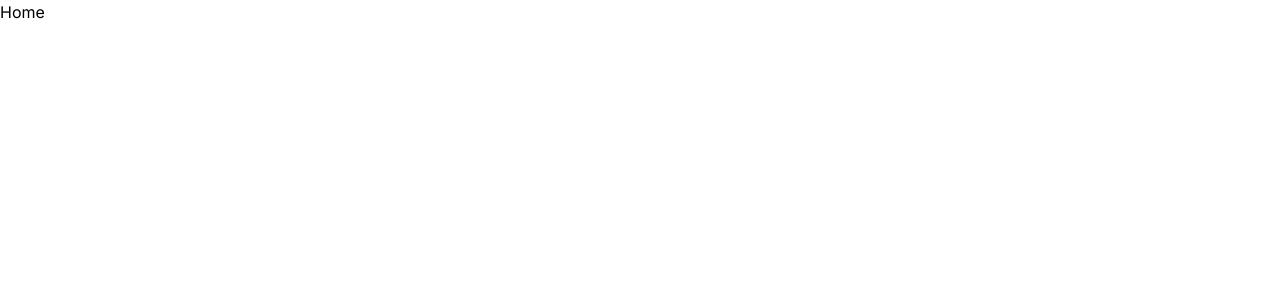
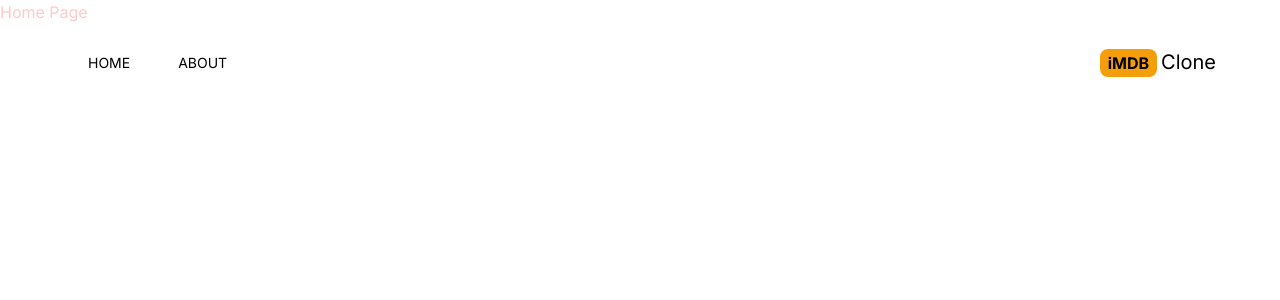
Before and after one commit to zzrose/iMDB, a Next.js app: page / in a window 1280 px wide. Shown: the top 300 px of the page. Built offline with nearby package versions, Linux system fonts and the light colour scheme.

Commit message:
create the header section

```diff
--- a/package.json
+++ b/package.json
@@ -16,6 +16,7 @@
     "postcss": "8.4.24",
     "react": "18.2.0",
     "react-dom": "18.2.0",
+    "react-icons": "^4.9.0",
     "tailwindcss": "3.3.2"
   }
 }
--- a/src/app/layout.jsx
+++ b/src/app/layout.jsx
@@ -1,3 +1,5 @@
+
+import Header from '@/components/Header'
 import './globals.css'
 import { Inter } from 'next/font/google'
 
@@ -11,7 +13,17 @@ export const metadata = {
 export default function RootLayout({ children }) {
   return (
     <html lang="en">
-      <body className={inter.className}>{children}</body>
+
+      <body className={inter.className}>{children}
+
+        {/* Header */}
+        <Header></Header>
+
+        {/* Navbar */}
+
+        {/* SearchBox */}
+
+      </body>
     </html>
   )
 }
--- a/src/app/page.jsx
+++ b/src/app/page.jsx
@@ -2,6 +2,6 @@ import Image from 'next/image'
 
 export default function Home() {
   return (
-    <div>Home</div>
+    <div className='text-red-200'>Home Page</div>
   )
 }
--- /dev/null
+++ b/src/components/Header.jsx
@@ -0,0 +1,24 @@
+import React from 'react'
+import MenuItem from './MenuItem'
+import { AiFillHome } from 'react-icons/ai'
+import { BsFillInfoCircleFill } from 'react-icons/bs'
+import Link from 'next/link'
+
+export default function Header() {
+  return (
+    <div className='flex justify-between mx-2 max-w-6xl sm:mx-auto items-center py-6'>
+      <div className='flex'>
+        <MenuItem title="HOME" address="/" Icon={AiFillHome}/>
+        <MenuItem title="ABOUT" address="/about" Icon={BsFillInfoCircleFill}/>
+      </div>
+      <div className=''>
+        <Link href="/">
+          <h2>
+            <span className='font-bold bg-amber-500 py-1 px-2 rounded-lg mr-1'>iMDB</span>
+            <span className='text-xl hidden sm:inline'>Clone</span>
+          </h2>
+        </Link>
+      </div>
+    </div>
+  )
+}
--- /dev/null
+++ b/src/components/MenuItem.jsx
@@ -0,0 +1,13 @@
+import Link from 'next/link'
+import React from 'react'
+
+export default function MenuItem({title, address, Icon}) {
+  return (
+    <div>
+      <Link href={address} className='mx-4 lg:mx-6 hover:text-amber-600'>
+        <Icon className="text-2xl sm:hidden mx-4" />
+        <p className='hidden sm:inline my-2 text-sm'>{title}</p>
+      </Link>
+    </div>
+  )
+}
```
Also changed, not shown: 1 other file (tests, documents, lock files or other folders).
